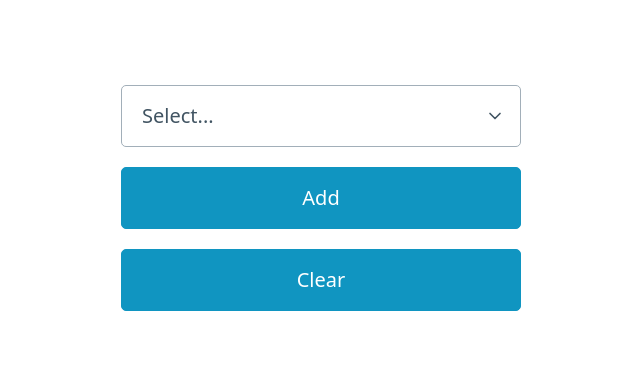
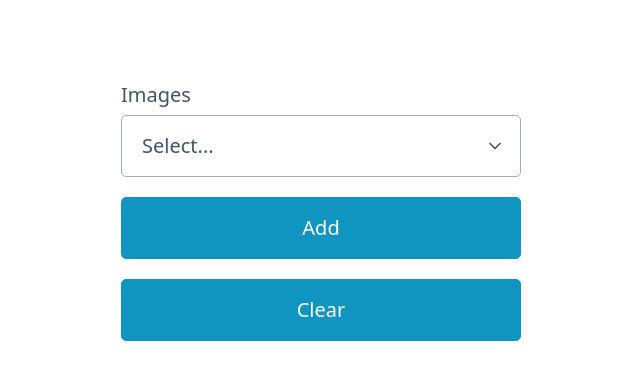
Before and after one commit to J-Gdovic/workbook5, a plain HTML site: page exercises/dynamicImages/index.html in a window 1280 px wide. Shown: the whole page, without its empty margins (319-959 px from the left). Drawn offline with nearby package versions, Linux system fonts and the light colour scheme.

Commit message:
added ids to array objects

```diff
--- a/exercises/dynamicImages/index.html
+++ b/exercises/dynamicImages/index.html
@@ -10,7 +10,7 @@
   <body>
     <main>
       <form action="">
-        <label for="imageList"></label>
+        <label for="imageList">Images</label>
         <select name="" id="imageList">
           <option value="">Select...</option>
         </select>
--- a/exercises/dynamicImages/scripts/dynamicImages.js
+++ b/exercises/dynamicImages/scripts/dynamicImages.js
@@ -1,32 +1,41 @@
 "use strict";
 
 let imageFiles = [
-  { path: "https://placehold.co/300x300", description: "placeholder" },
-  { path: "https://placehold.co/300x300", description: "placeholder" },
-  { path: "https://placehold.co/300x300", description: "placeholder" },
-  { path: "https://placehold.co/300x300", description: "placeholder" },
-  { path: "https://placehold.co/300x300", description: "placeholder" },
-  { path: "https://placehold.co/300x300", description: "placeholder" },
-  { path: "https://placehold.co/300x300", description: "placeholder" },
-  { path: "https://placehold.co/300x300", description: "placeholder" },
-  { path: "https://placehold.co/300x300", description: "placeholder" },
-  { path: "https://placehold.co/300x300", description: "placeholder" },
-  { path: "https://placehold.co/300x300", description: "placeholder" },
-  { path: "https://placehold.co/300x300", description: "placeholder" },
+  {id:"1", path: "https://placehold.co/300x300", description: "placeholder 1" },
+  {id:"2", path: "https://placehold.co/300x300", description: "placeholder 2" },
+  {id:"3", path: "https://placehold.co/300x300", description: "placeholder 3" },
+  {id:"4", path: "https://placehold.co/300x300", description: "placeholder 4" },
+  {id:"5", path: "https://placehold.co/300x300", description: "placeholder 5" },
+  {id:"6", path: "https://placehold.co/300x300", description: "placeholder 6" },
+  {id:"7", path: "https://placehold.co/300x300", description: "placeholder 7" },
+  {id:"8", path: "https://placehold.co/300x300", description: "placeholder 8" },
+  {id:"9", path: "https://placehold.co/300x300", description: "placeholder 9" },
+  {id:"10", path: "https://placehold.co/300x300", description: "placeholder 10" },
+  {id:"11", path: "https://placehold.co/300x300", description: "placeholder 11" },
+  {id:"12", path: "https://placehold.co/300x300", description: "placeholder 12" },
 ];
 // get elements into variables
 const imageList = document.querySelector("#imageList");
 const addImageButton = document.querySelector("#addImageButton");
 const clearImageButton = document.querySelector("#clearImageButton");
 const imagesDiv = document.querySelector("#imagesDiv");
-const option = document.querySelectorAll("option");
+
 
 //console.log(selectImageList,addImageButton,clearImageButton,imagesDiv);
 // functions
 
 function loadImageList() {
     for (const imageFile of imageFiles) {
-        console.log(imageFile);
+        // baby step console.log(imageFile);
+        const option = document.createElement("option");
+        option.value = imageFile.path;
+        option.innerText = imageFile.description;
+        imageList.appendChild(option);
     }
 }
+
+function addImageButtonOnClick() {
+
+}
+
 loadImageList();
```
